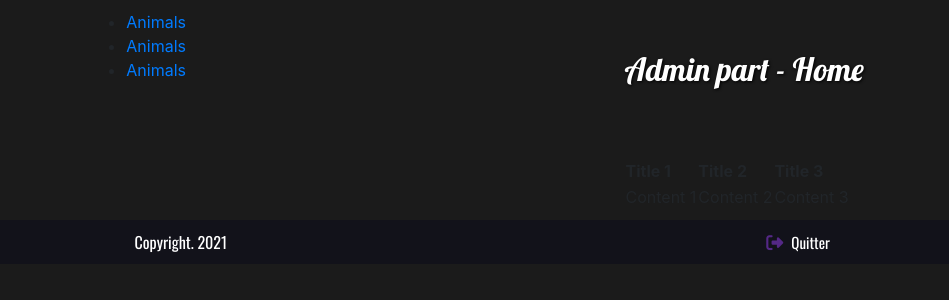
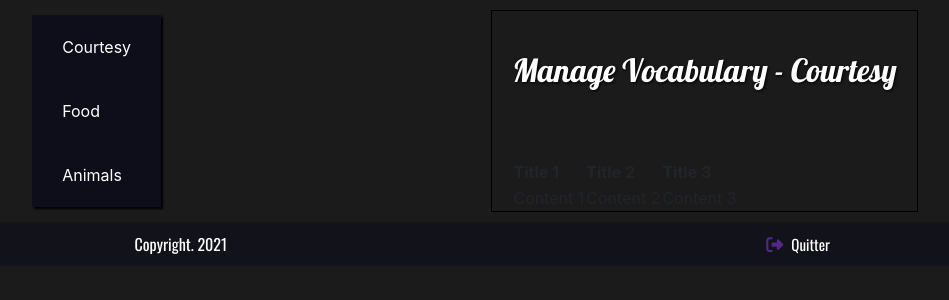
Before and after one commit to augustin-55/tagalog, a PHP site: page /admin/manageVocabulary.php in a window 1280 px wide. Shown: the part 71-371 px from the top of the page, without its empty margins (165-1114 px from the left). Run offline with PHP 8.4, Linux system fonts and the light colour scheme; some libraries are stand-ins or nearby versions.

Commit message:
19/01/21-V1.02

```diff
--- a/admin/assets/manageVocabulary/animals.php
+++ b/admin/assets/manageVocabulary/animals.php
@@ -1,15 +1,21 @@
+<?php
+
+?>
+
 <div class="main-title-admin">
-    <h2>Admin part - Home</h2>
+    <h2>Manage Vocabulary - Animals</h2>
 </div>
 
 <section>
-    <article>
-        <table>
+    <article class="table-mVocabulary">
+        <table >
             <thead>
                 <tr>
-                    <th>Title 1</th>
-                    <th>Title 2</th>
-                    <th>Title 3</th>
+                    <th>English</th>
+                    <th>Tagalog</th>
+                    <th>French</th>
+                    <th>Modifier</th>
+                    <th>Supprimer</th>
                 </tr>
             </thead>
             <tbody>
@@ -17,11 +23,26 @@
                     <td>Content 1</td>
                     <td>Content 2</td>
                     <td>Content 3</td>
+                    <td><a href="#"><i class="fas fa-edit"></i></a></td>
+                    <td><a href="#"><i class="fas fa-trash-alt"></i></a></td>
                 </tr>
             </tbody>
         </table>
-    </article>
-
+    </article class="form-mVocabulary">
+        <form action="#" method="POST">
+            <div>
+                <input type="text" name="english">
+            </div>
+            <div>
+                <input type="text" name="tagalog">
+            </div>
+            <div>
+                <input type="text" name="french">
+            </div>
+            <div>
+                <input type="submit" value="Add">
+            </div>
+        </form>
     <article>
 
     </article>
--- /dev/null
+++ b/admin/assets/manageVocabulary/courtesy.php
@@ -0,0 +1,28 @@
+<div class="main-title-admin">
+    <h2>Manage Vocabulary - Courtesy</h2>
+</div>
+
+<section>
+    <article>
+        <table>
+            <thead>
+                <tr>
+                    <th>Title 1</th>
+                    <th>Title 2</th>
+                    <th>Title 3</th>
+                </tr>
+            </thead>
+            <tbody>
+                <tr>
+                    <td>Content 1</td>
+                    <td>Content 2</td>
+                    <td>Content 3</td>
+                </tr>
+            </tbody>
+        </table>
+    </article>
+
+    <article>
+
+    </article>
+</section>
--- a/admin/manageVocabulary.php
+++ b/admin/manageVocabulary.php
@@ -3,13 +3,28 @@
 <section class="main-container-admin-vocabulary main-container">
     <div class="menu-mVocabulary">
         <ul>
-            <li><a href="#">Animals</a></li>
-            <li><a href="#">Animals</a></li>
-            <li><a href="#">Animals</a></li>
+            <li><a href="?manageVocabulary=courtesy">Courtesy</a></li>
+            <li><a href="?manageVocabulary=food">Food</a></li>
+            <li><a href="?manageVocabulary=animals">Animals</a></li>
         </ul>
     </div>
     <div class="content-mVocabulary">
-        <?php include('assets/manageVocabulary/animals.php'); ?>
+        <?php
+            if (isset($_GET['manageVocabulary'])) {
+                if ($_GET['manageVocabulary'] == 'animals') {
+                    include_once('assets/manageVocabulary/animals.php');
+                }
+                else if ($_GET['manageVocabulary'] == 'courtesy') {
+                    include_once('assets/manageVocabulary/courtesy.php');
+                }
+                else if ($_GET['manageVocabulary'] == 'food') {
+                    include_once('assets/manageVocabulary/food.php');
+                }
+            }
+            else {
+                include_once('assets/manageVocabulary/courtesy.php');
+            }
+        ?>
     </div>
 </section>
 
--- a/scss/style.scss
+++ b/scss/style.scss
@@ -63,7 +63,7 @@
 
 $main-purple: #542886;
 $main-blue: #0e0e1a;
-$main-hover: #7a3700;
+$main-hover: #bdbdbd;
 
 /* ----- 1 : Main body ----- */
 
@@ -868,7 +868,6 @@ footer {
 
         a {
             color: white;
-            // font-family: 'Oswald-regular';
             font-size: 15px;
 
             i {
@@ -911,4 +910,75 @@ footer {
 .main-container-admin-vocabulary {
     display: flex;
     justify-content: space-around;
+    align-items: center;
+
+    .menu-mVocabulary {
+        box-shadow: 2px 2px 2px black;
+        // border-radius: 5px;
+        background-color: $main-blue;
+
+        ul {
+            list-style-type: none;
+            padding: 0;
+            margin: 0;
+
+            li {
+                padding: 20px 30px;
+
+                a {
+                    color: white;
+                }
+
+                a:hover,
+                a:focus,
+                a:active {
+                    text-decoration: none;
+                }
+            }
+
+            li:hover,
+            li:focus,
+            li:active {
+                background-color: black;
+            }
+        }
+    }
+
+    .content-mVocabulary {
+        border: 1px solid black;
+        padding: 0 20px;
+
+        section {
+            display: flex;
+
+            .table-mVocabulary {
+                // background-color: red;
+                text-align: center;
+
+                table {
+                    border-collapse: collapse;
+                    margin: 0 20px;
+                }
+
+                th, td {
+                    border: 1px solid #303030;
+                    padding: 10px 20px;
+                    color: white;
+                }
+
+                th {
+                    background-color: $main-blue;
+
+                }
+            }
+
+            .form-mVocabulary {
+                background-color: red;
+
+                form {
+                    margin: 0 20px;
+                }
+            }
+        }
+    }
 }
```
Also changed, not shown: admin/assets/manageVocabulary/food.php (added, +28 -0 lines), admin/assets/manageVocabulary/add.php (added), admin/assets/manageVocabulary/delete.php (added), admin/assets/manageVocabulary/update.php (added), scss/style.css, 1 other file.
